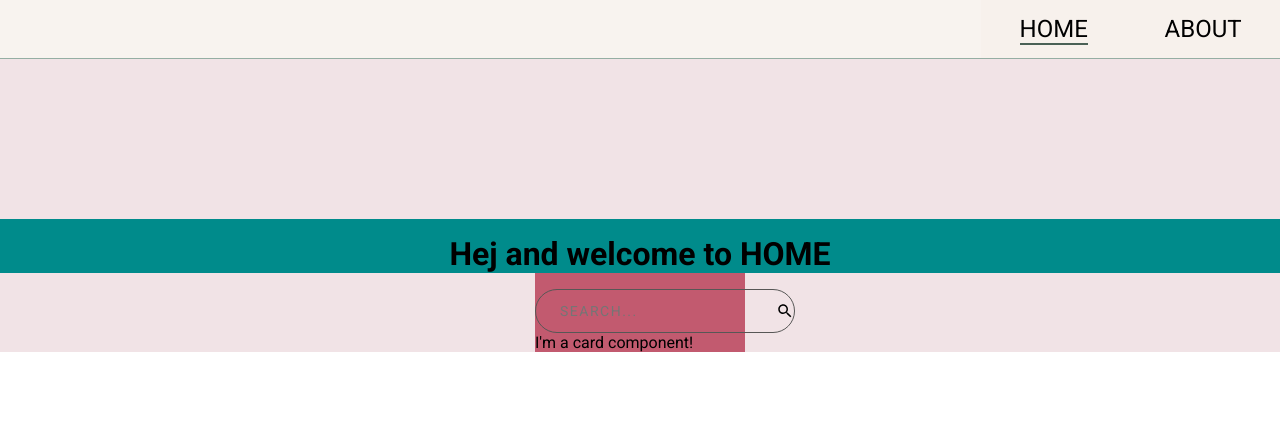
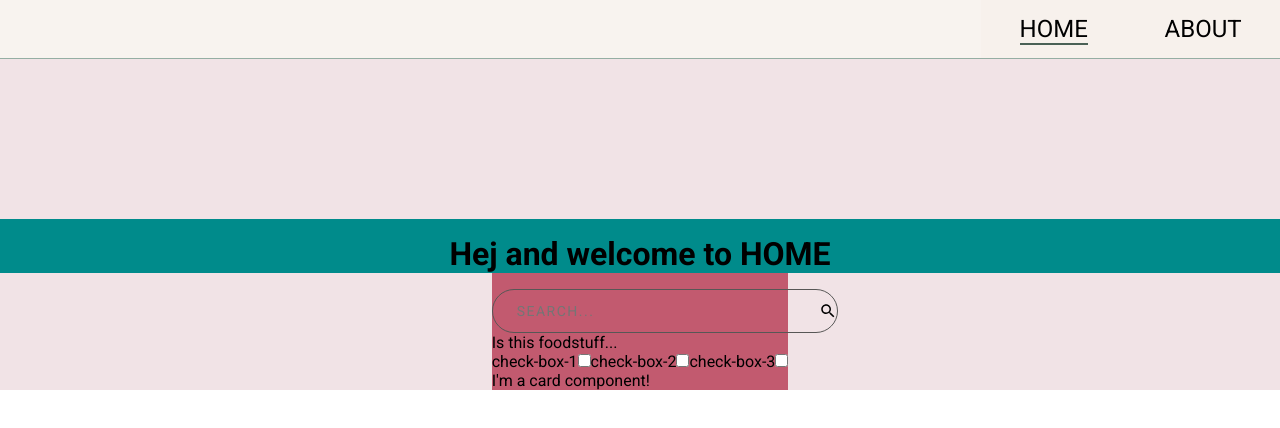
Before and after one commit to NicolaWinterson/Climate-Calculator-App, a React (Create React App) app: page / in a window 1280 px wide. Shown: the top 428 px of the page. Built offline with nearby package versions, Linux system fonts and the light colour scheme.

Commit message:
implemented checkbok search component

```diff
--- /dev/null
+++ b/src/components/Checkboxes/Checkbox.jsx
@@ -0,0 +1,8 @@
+import React from 'react';
+
+const Checkbox = ({ type = 'checkbox', name, checked = false, onChange }) => {
+    console.log("Checkbox: ", name, checked);
+
+  return (<input type={type} name={name} checked={checked} onChange={onChange} /> )
+}
+export default Checkbox;
--- /dev/null
+++ b/src/components/Checkboxes/Checkboxes.jsx
@@ -0,0 +1,48 @@
+import React, { useEffect, useState } from "react";
+import Checkbox from "./Checkbox"
+
+export default function Checkboxes() {
+  const [checkedItems, setCheckedItems] = useState({}); //plain object as state
+
+  const handleChange = (event) => {
+    // updating an object instead of a Map
+    setCheckedItems({ ...checkedItems, [event.target.name]: event.target.checked });
+  }
+
+  useEffect(() => {
+    console.log("checkedItems: ", checkedItems);
+  }, [checkedItems]);
+
+  const checkboxes = [
+    {
+      name: 'check-box-1',
+      key: 'checkBox1',
+      label: 'Check Box 1',
+    },
+    {
+      name: 'check-box-2',
+      key: 'checkBox2',
+      label: 'Check Box 2',
+    },
+    {
+      name: 'check-box-3',
+      key: 'checkBox3',
+      label: 'Check Box 3',
+    }
+  ];
+
+
+  return (
+    <div>
+      <lable>Is this foodstuff... {checkedItems["check-box-1"]} </lable> <br />
+      {
+        checkboxes.map(item => (
+          <label key={item.key}>
+            {item.name}
+            <Checkbox name={item.name} checked={checkedItems[item.name]} onChange={handleChange} />
+          </label>
+        ))
+      }
+    </div>
+  );
+}
--- a/src/components/SearchBar/SearchBar.jsx
+++ b/src/components/SearchBar/SearchBar.jsx
@@ -1,4 +1,5 @@
 import React, {useEffect, useState} from "react";
+import Checkboxes from "../Checkboxes/Checkboxes"
 import "./styles.css"
 
 const SearchBar = (props) => {
@@ -29,6 +30,7 @@ const SearchBar = (props) => {
     return (
         <>
             <input className="search__input" placeholder={props.placeholder}></input>
+            <Checkboxes />
         </>
     )
 }
```
